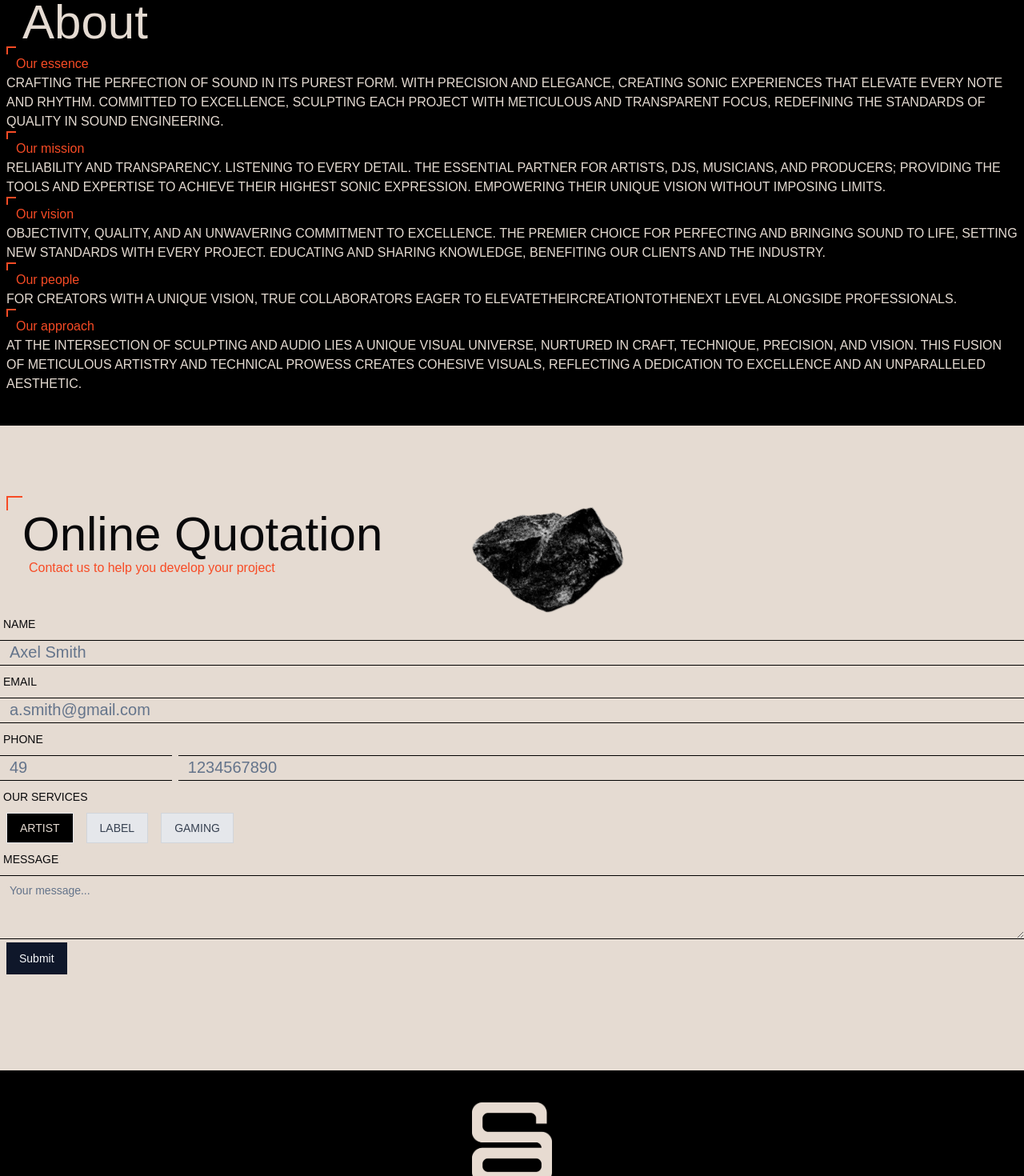
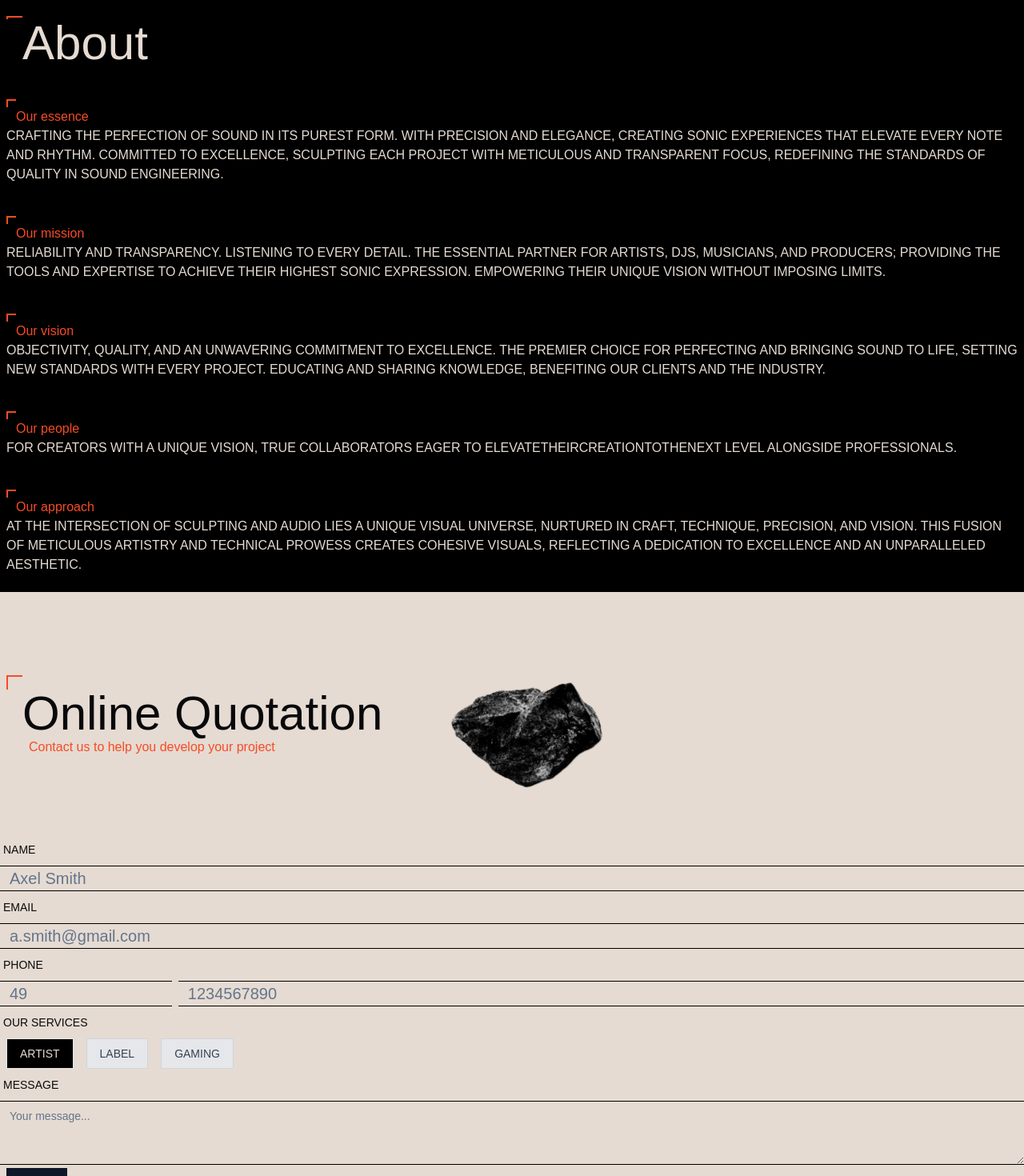
Before and after one commit to samsnwn/sculpted_audio, a Next.js app: page / in a window 1280 px wide. Shown: the part 2860-4330 px from the top of the page at 80% size. Built offline with nearby package versions, Linux system fonts and the light colour scheme; a web font is replaced by a local one.

Commit message:
add about animation

```diff
--- /dev/null
+++ b/components/AboutArticle.tsx
@@ -0,0 +1,55 @@
+"use client";
+
+import React, { useEffect } from "react";
+import { Article } from "./sections/About";
+import { useAnimation, motion } from "framer-motion";
+import { useInView } from "react-intersection-observer";
+
+type ArticleProps = {
+  article: Article;
+  index: number;
+};
+
+const AboutArticle: React.FC<ArticleProps> = ({ article, index }) => {
+  const controls = useAnimation();
+  const { ref, inView } = useInView({
+    triggerOnce: true,
+  });
+
+  useEffect(() => {
+    if (inView) {
+      controls.start({
+        opacity: 1,
+        x: 0,
+        y: 0,
+        scale: 1,
+        transition: {
+          duration: 1,
+          ease: "easeOut"
+        }
+      });
+    }
+  }, [controls, inView]);
+
+  return (
+    <motion.article
+      key={index}
+      ref={ref}
+      initial={{
+        x: index % 2 === 0 ? -100 : 30,
+        opacity: 0,
+        y: 15,    // Subtle vertical movement
+        scale: 0.95, // Slight scaling for a modern touch
+       }}
+      animate={controls}
+      className={""}
+    >
+      <div className="w-3 h-0.5 bg-red border border-red" />
+      <div className="w-0.5 bg-red h-2 border border-red" />
+      <h3 className="text-red text-m ml-3 md:items-start">{article.title}</h3>
+      <p className="text-white text-m">{article.desc}</p>
+    </motion.article>
+  );
+};
+
+export default AboutArticle;
--- a/components/ContactForm.tsx
+++ b/components/ContactForm.tsx
@@ -26,24 +26,14 @@ const formSchema = z.object({
     .max(100, "Name can't exceed 100 characters"),
   email: z.string().email("Invalid email address"),
   phone: z.object({
-    countryCode: z
-      .string()
-      .min(1, "Country code is required")
-      .max(5, "Code can't exceed 5 digits")
-      .regex(/^[0-9]+$/, "Code must contain only digits"),
-    number: z
-      .string()
-      .min(8, "Phone number must be at least 8 digits")
-      .max(15, "Phone number can't exceed 15 digits")
-      .regex(/^[0-9]+$/, "Phone number must contain only digits"),
+    countryCode: z.string(),
+    number: z.string(),
   }),
   services: z.enum(["artist", "label", "gaming"], {
     required_error: "Please select a service",
     invalid_type_error: "Invalid service selected",
   }),
-  message: z
-    .string()
-    .min(1, "Message is required")
+  message: z.string().min(1, "Message is required"),
 });
 
 const ContactForm = () => {
@@ -140,7 +130,11 @@ const ContactForm = () => {
                   />
                   <label
                     htmlFor="artist"
-                    className={`cursor-pointer px-4 py-2 border transition-colors duration-300 text-sm ${field.value === "artist" ? "bg-black text-white" : "bg-gray-200 border-gray-300 text-gray-700"}`}
+                    className={`cursor-pointer px-4 py-2 border transition-colors duration-300 text-sm ${
+                      field.value === "artist"
+                        ? "bg-black text-white"
+                        : "bg-gray-200 border-gray-300 text-gray-700"
+                    }`}
                   >
                     Artist
                   </label>
@@ -150,7 +144,11 @@ const ContactForm = () => {
                   <RadioGroupItem value="label" id="label" className="hidden" />
                   <label
                     htmlFor="label"
-                    className={`cursor-pointer px-4 py-2 border transition-colors duration-300 text-sm ${field.value === "label" ? "bg-black text-white" : "bg-gray-200 border-gray-300 text-gray-700"}`}
+                    className={`cursor-pointer px-4 py-2 border transition-colors duration-300 text-sm ${
+                      field.value === "label"
+                        ? "bg-black text-white"
+                        : "bg-gray-200 border-gray-300 text-gray-700"
+                    }`}
                   >
                     Label
                   </label>
@@ -164,7 +162,11 @@ const ContactForm = () => {
                   />
                   <label
                     htmlFor="gaming"
-                    className={`cursor-pointer px-4 py-2 border transition-colors duration-300 text-sm ${field.value === "gaming" ? "bg-black text-white": "bg-gray-200 border-gray-300 text-gray-700"}`}
+                    className={`cursor-pointer px-4 py-2 border transition-colors duration-300 text-sm ${
+                      field.value === "gaming"
+                        ? "bg-black text-white"
+                        : "bg-gray-200 border-gray-300 text-gray-700"
+                    }`}
                   >
                     Gaming
                   </label>
@@ -189,7 +191,9 @@ const ContactForm = () => {
             </FormItem>
           )}
         />
-        <Button type="submit" className="ml-2">Submit</Button>
+        <Button type="submit" className="ml-2">
+          Submit
+        </Button>
       </form>
     </Form>
   );
--- a/components/sections/About.tsx
+++ b/components/sections/About.tsx
@@ -1,6 +1,12 @@
-import React from "react";
+import { motion } from "framer-motion";
+import AboutArticle from "../AboutArticle";
 
-const sections = [
+export type Article = {
+  title: string;
+  desc: string;
+};
+
+const articles = [
   {
     title: "Our essence",
     desc: "CRAFTING THE PERFECTION OF SOUND IN ITS PUREST FORM. WITH PRECISION AND ELEGANCE, CREATING SONIC EXPERIENCES THAT ELEVATE EVERY NOTE AND RHYTHM. COMMITTED TO EXCELLENCE, SCULPTING EACH PROJECT WITH METICULOUS AND TRANSPARENT FOCUS, REDEFINING THE STANDARDS OF QUALITY IN SOUND ENGINEERING.",
@@ -26,24 +32,19 @@ const sections = [
 const About = () => {
   return (
     <section
-      className="flex flex-col h-full py-10 bg-black w-full px-2"
+      className="flex flex-col h-full md:h-screen py-20 bg-black w-full px-2"
       id="about"
     >
       <div className="w-5 h-0.5 bg-red border border-red" />
       <div className="w-0.5 bg-red h-4 border border-red" />
-      <h2 className="text-white text-4xl md:text-5xl lg:text-6xl ml-5 md:items-start">
+      <h2 className="text-white text-4xl md:text-5xl lg:text-6xl ml-5 md:items-start mb-10">
         About
       </h2>
-      {sections.map((section) => (
-        <article key={section.title}>
-          <div className="w-3 h-0.5 bg-red border border-red" />
-          <div className="w-0.5 bg-red h-2 border border-red" />
-          <h3 className="text-red text-m ml-3 md:items-start">
-            {section.title}
-          </h3>
-          <p className="text-white text-m">{section.desc}</p>
-        </article>
-      ))}
+      <div className="flex flex-col space-y-10">
+        {articles.map((article, index) => (
+          <AboutArticle key={index} article={article} index={index}/>
+        ))}
+      </div>
     </section>
   );
 };
--- a/components/sections/Contact.tsx
+++ b/components/sections/Contact.tsx
@@ -4,7 +4,7 @@ import Rock from "@/public/images/Rocks/Rock-7.png";
 
 const Contact = () => {
   return (
-    <section className="flex flex-col w-full h-full py-20 bg-white" id="contact">
+    <section className="flex flex-col w-full h-screen pt-20 bg-white" id="contact">
       <div className="h-2/3 flex">
         <div className="flex flex-col justify-center h-2/3 p-2">
           <div className="w-5 h-0.5 bg-red border border-red" />
--- a/components/sections/Footer.tsx
+++ b/components/sections/Footer.tsx
@@ -2,9 +2,12 @@ import Image from "next/image";
 import Icon from "../../public/icons/1-RGB/Light/SculptedAudio-Icon-Light-RGB.png";
 
 const Footer = () => {
+  const currentYear = new Date().getFullYear();
+
   return (
-    <footer className="flex justify-center w-full p-10">
+    <footer className="flex flex-col items-center gap-5 justify-center w-full p-10">
       <Image src={Icon} alt="icon" width={100} height={100}/>
+      <p className="text-white"> Sculpted Audio© {currentYear}. All rights reserved.</p>
     </footer>
   )
 }
--- a/package.json
+++ b/package.json
@@ -16,7 +16,7 @@
     "class-variance-authority": "^0.7.0",
     "clsx": "^2.1.1",
     "emailjs-com": "^3.2.0",
-    "framer-motion": "^11.3.28",
+    "framer-motion": "^11.3.30",
     "lucide-react": "^0.428.0",
     "mini-svg-data-uri": "^1.4.4",
     "next": "14.2.5",
@@ -24,6 +24,7 @@
     "react-dom": "^18",
     "react-hook-form": "^7.52.2",
     "react-icons": "^5.3.0",
+    "react-intersection-observer": "^9.13.0",
     "tailwind-merge": "^2.5.2",
     "tailwind-scrollbar": "^3.1.0",
     "tailwindcss-animate": "^1.0.7",
```
Also changed, not shown: 1 other file (tests, documents, lock files or other folders).
